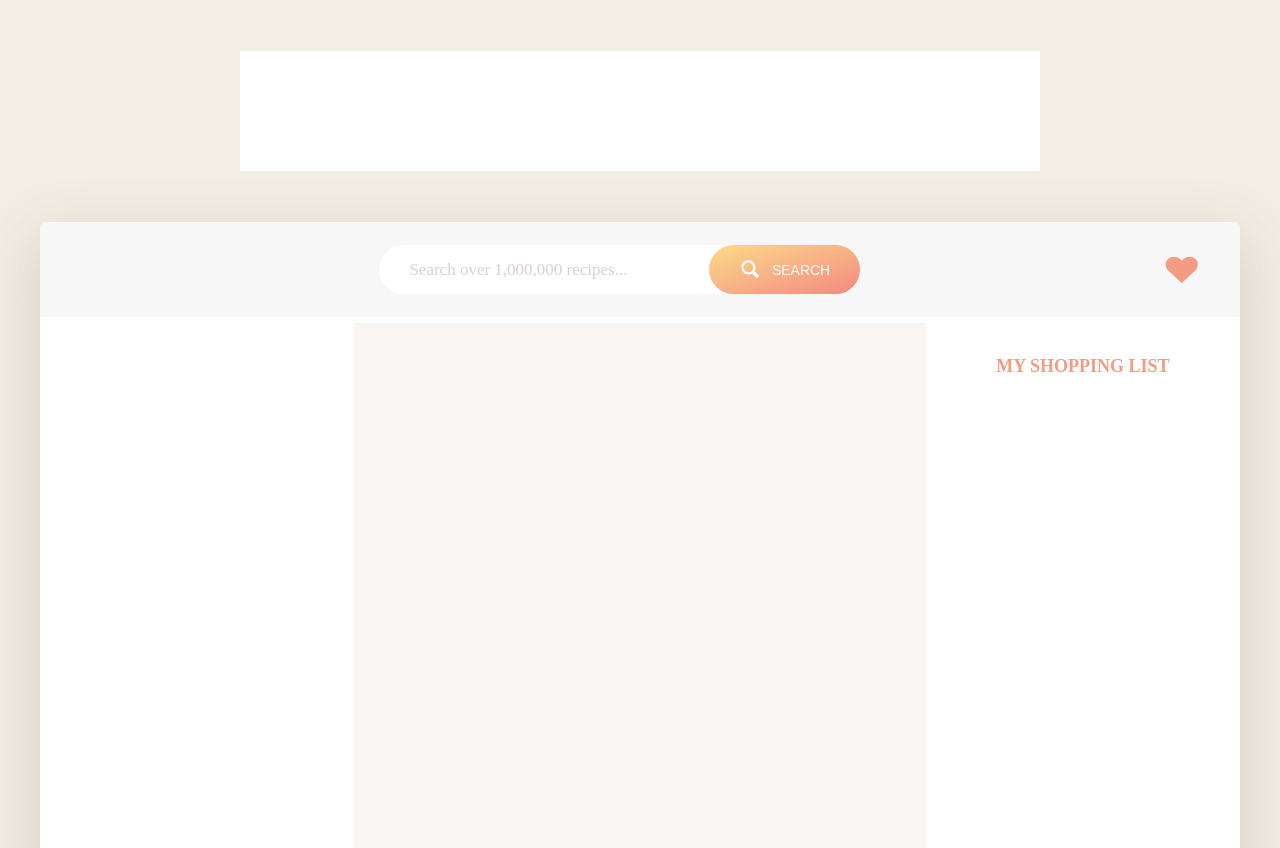
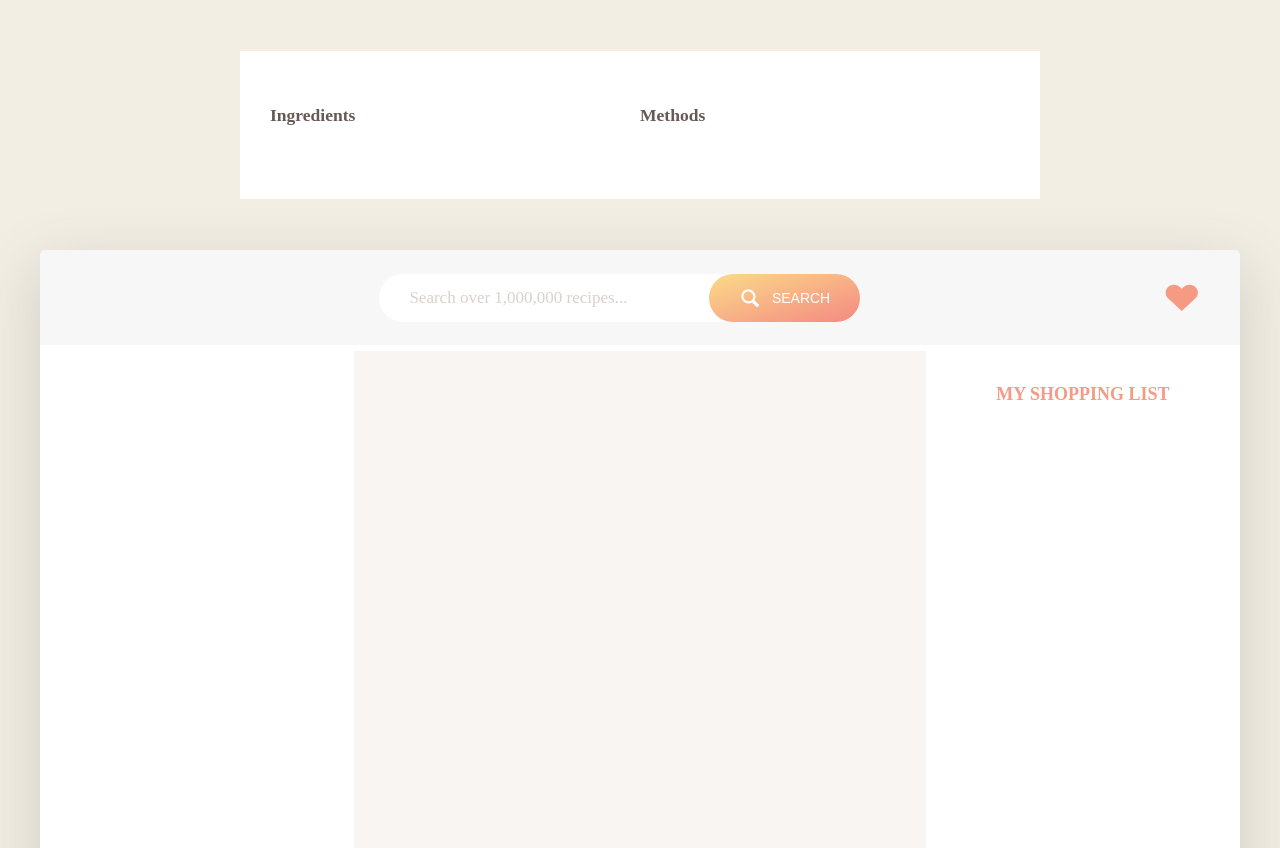
Before and after one commit to jenishhrestha/recipe-app, a website built with webpack: page src/index.html in a window 1280 px wide. Shown: the part 980-1828 px from the top of the page. Built offline with nearby package versions, Linux system fonts and the light colour scheme; files whose address does not match are found by name; a web font is replaced by a local one.

Commit message:
Design changes

```diff
--- a/docs/css/style.css
+++ b/docs/css/style.css
@@ -1212,4 +1212,10 @@ input[type="number"] {
     background: #fff;
     padding: 50px 30px 70px;
     margin-top: 50px;
+    display: flex;
+    flex-wrap: wrap;
 }
+
+.recipe-ingredient-block>div {
+    width: 50%;
+}
--- a/src/index.html
+++ b/src/index.html
@@ -101,10 +101,10 @@
 
                 <div class="recipe-ingredient-block">
                     <div class="recipe-ingredients">
-
+                        <h3>Ingredients</h3>
                     </div>
                     <div class="recipe-method">
-
+                        <h3>Methods</h3>
                     </div>
                 </div>
             </div>
```
Also changed, not shown: docs/index.html (+2 -2 lines).
